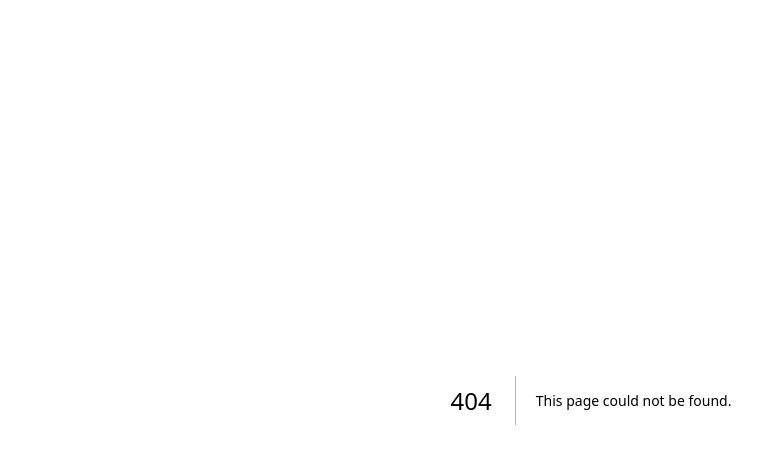
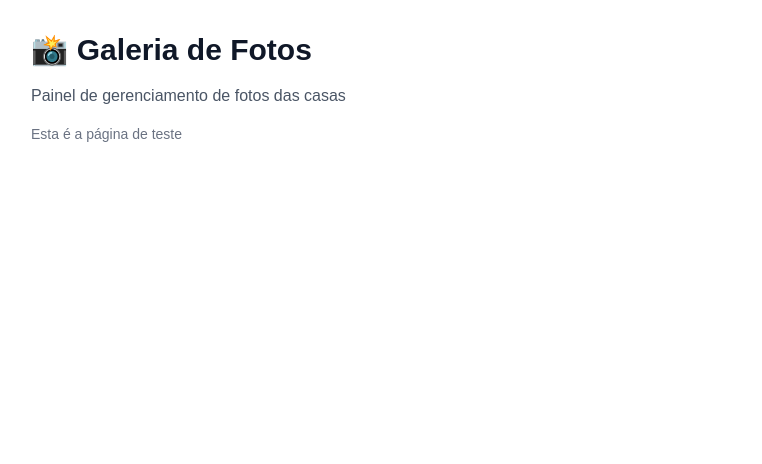
Before and after one commit to Guilherme-vertis/sitio-lago-verde, a Next.js app: page /admin/fotos in a window 1280 px wide. Before the commit this address had no page. Shown: the top 464 px of the page, without its empty margins (49-811 px from the left). Built offline with nearby package versions, Linux system fonts and the light colour scheme.

Commit message:
test: Add alternative admin fotos page

```diff
--- /dev/null
+++ b/app/admin/fotos/page.tsx
@@ -0,0 +1,13 @@
+'use client'
+
+export default function AdminFotosPage() {
+  return (
+    <main className="min-h-screen bg-white py-8">
+      <div className="max-w-6xl mx-auto px-4">
+        <h1 className="text-3xl font-bold text-gray-900 mb-4">📸 Galeria de Fotos</h1>
+        <p className="text-gray-600">Painel de gerenciamento de fotos das casas</p>
+        <p className="mt-4 text-sm text-gray-500">Esta é a página de teste</p>
+      </div>
+    </main>
+  )
+}
```
